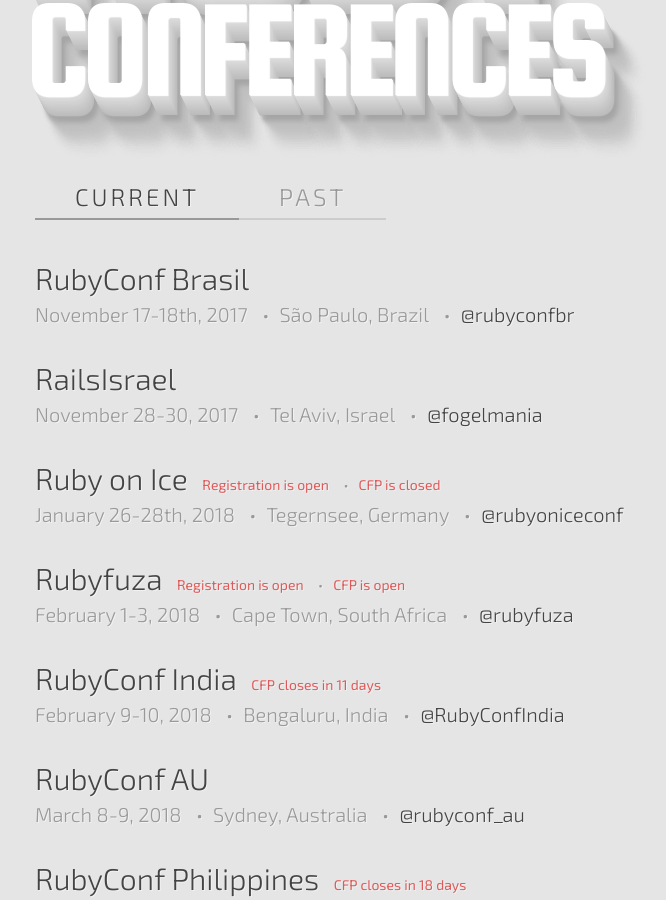
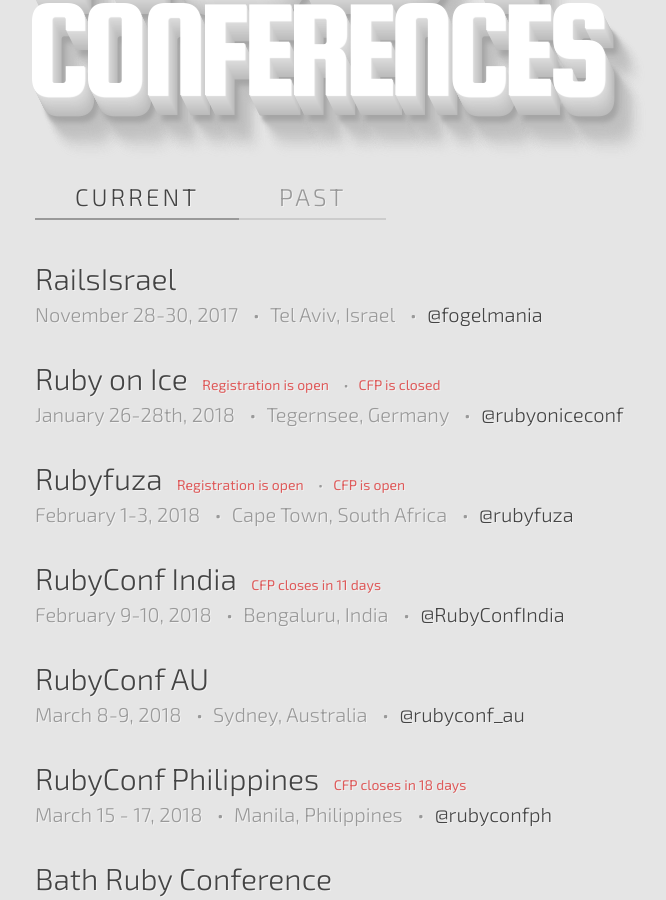
Before and after one commit to ruby-conferences/ruby-conferences.github.io, a Jekyll site: the page built from index.html, in a window 1280 px wide and 900 px high, scrolled down 302 px. Shown: the whole window, without its empty margins (205-871 px from the left). Built offline with Jekyll 4.4.1, drawn with Linux system fonts in a browser that asks for light colours.

Commit message:
Move RubyConf Brasil into past

```diff
--- a/_data/current.yml
+++ b/_data/current.yml
@@ -1,9 +1,3 @@
-- name: RubyConf Brasil
-  location: São Paulo, Brazil
-  dates: "November 17-18th, 2017"
-  url: http://eventos.locaweb.com.br/proximos-eventos/rubyconf-2017/
-  twitter: rubyconfbr
-
 - name: RailsIsrael
   location: Tel Aviv, Israel
   dates: "November 28-30, 2017"
--- a/_data/past.yml
+++ b/_data/past.yml
@@ -1025,3 +1025,9 @@
   dates: "November 15-17th, 2017"
   url: http://rubyconf.org/
   twitter: rubyconf
+
+- name: RubyConf Brasil
+  location: São Paulo, Brazil
+  dates: "November 17-18th, 2017"
+  url: http://eventos.locaweb.com.br/proximos-eventos/rubyconf-2017/
+  twitter: rubyconfbr
```
